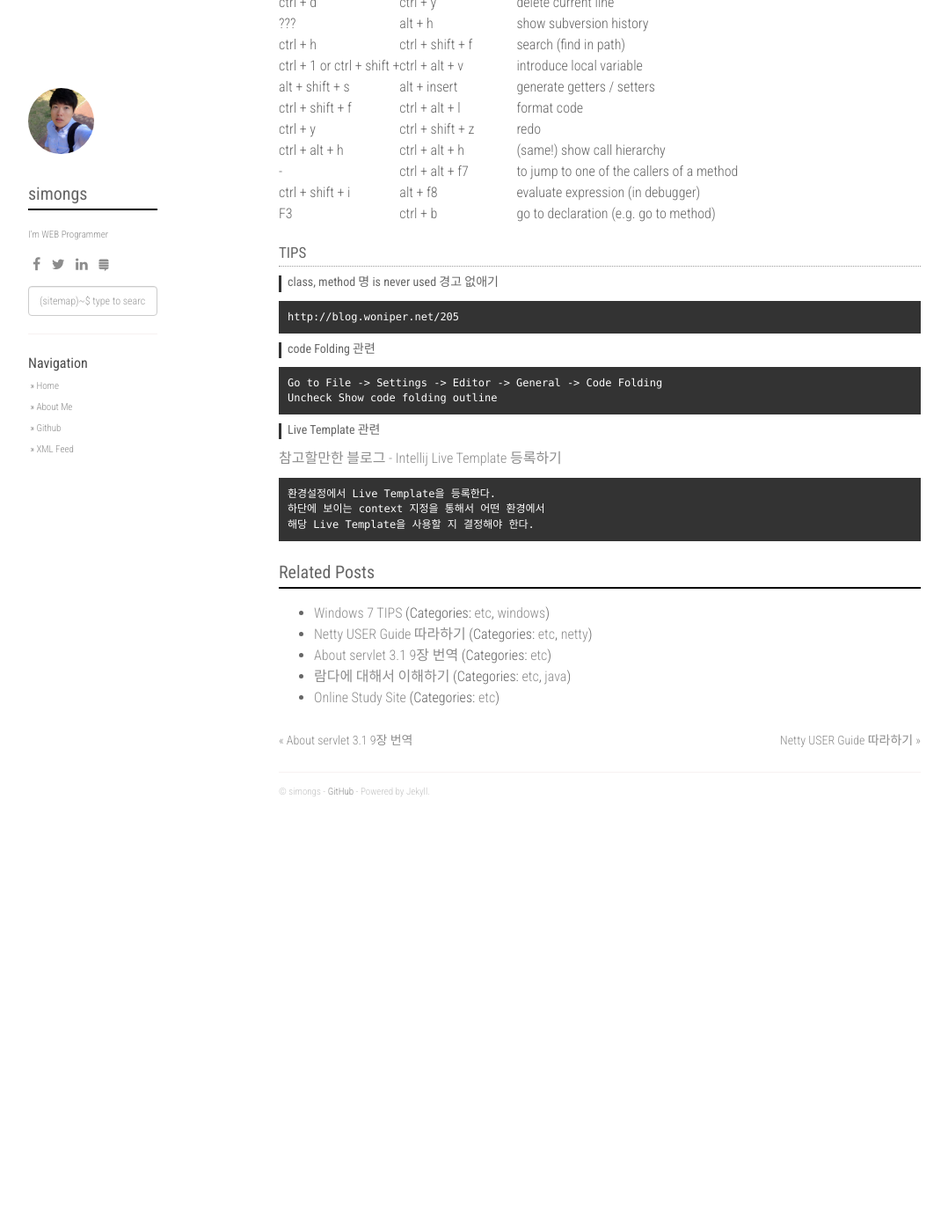
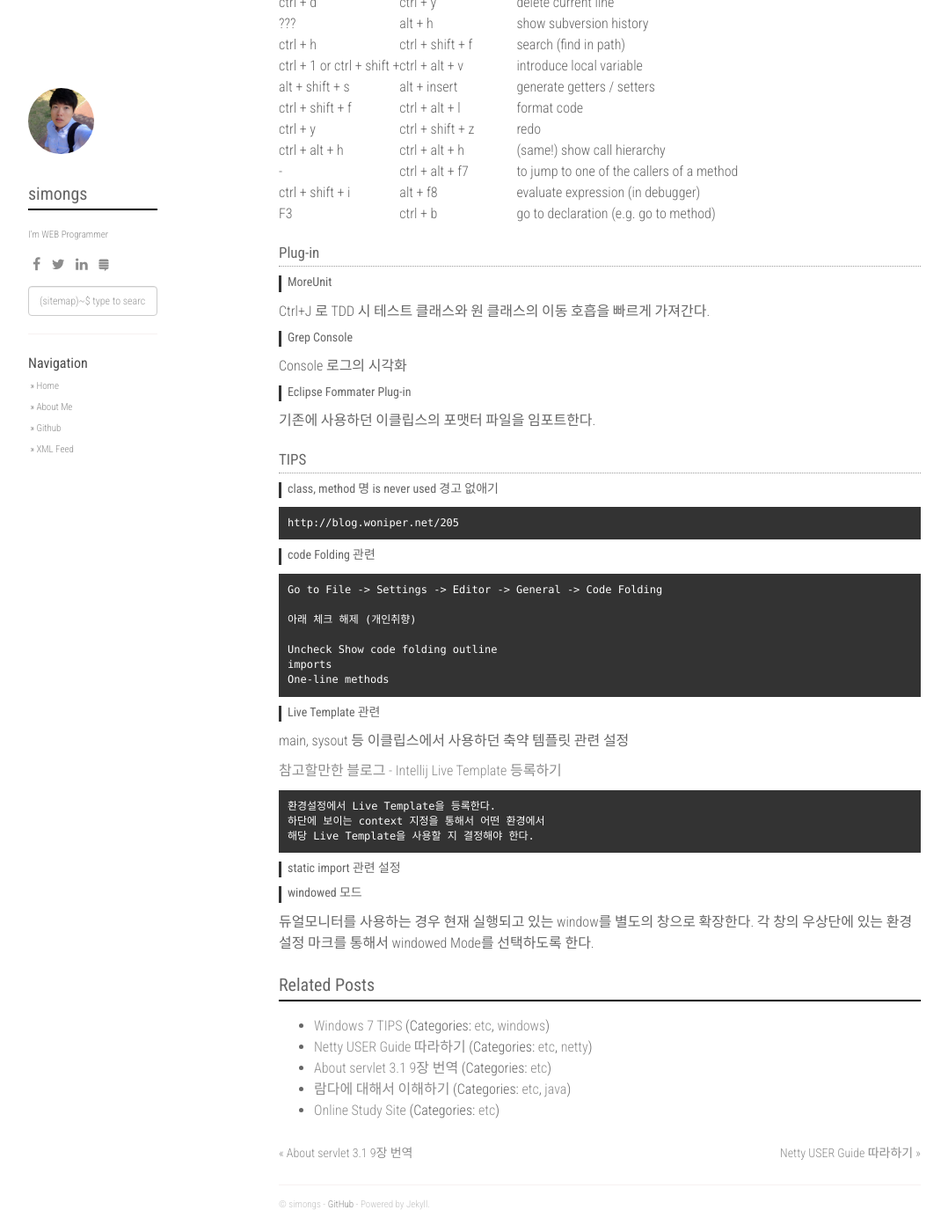
Before and after one commit to simongs/simongs.github.io, a Jekyll site: the page built from _posts/2016-10-25-IntelliJ_TIPS.markdown, in a window 1280 px wide and 1400 px high, scrolled down 548 px. Shown: the whole window at 88% size, without its empty margins (53-1131 px from the left). Built offline with Jekyll 4.4.1, drawn with Linux system fonts in a browser that asks for light colours; nearby versions of some CDN libraries; comment, search, counter and statistics services are not loaded; before the commit the page ends 1479 px from its top, so only the background shows below that.

Commit message:
변경량 커밋

```diff
--- a/_posts/2016-10-25-IntelliJ_TIPS.markdown
+++ b/_posts/2016-10-25-IntelliJ_TIPS.markdown
@@ -35,6 +35,17 @@ ctrl + alt + h	|ctrl + alt + h |(same!)	show call hierarchy
 ctrl + shift + i|	alt + f8 |	evaluate expression (in debugger)
 F3	|ctrl + b	|go to declaration (e.g. go to method)
 
+### Plug-in
+
+#### MoreUnit
+Ctrl+J 로 TDD 시 테스트 클래스와 원 클래스의 이동 호흡을 빠르게 가져간다.
+
+#### Grep Console
+Console 로그의 시각화
+
+#### Eclipse Fommater Plug-in
+기존에 사용하던 이클립스의 포맷터 파일을 임포트한다.
+
 ### TIPS
 
 #### class, method 명 is never used 경고 없애기
@@ -45,10 +56,17 @@ http://blog.woniper.net/205
 #### code Folding 관련
 ~~~
 Go to File -> Settings -> Editor -> General -> Code Folding
+
+아래 체크 해제 (개인취향)
+
 Uncheck Show code folding outline
+imports
+One-line methods
 ~~~
 
 #### Live Template 관련
+main, sysout 등 이클립스에서 사용하던 축약 템플릿 관련 설정
+
 [참고할만한 블로그 - Intellij Live Template 등록하기](http://uncle-bae.blogspot.kr/2015/09/intellij-live-template.html)
 
 ~~~
@@ -56,3 +74,9 @@ Uncheck Show code folding outline
 하단에 보이는 context 지정을 통해서 어떤 환경에서
 해당 Live Template을 사용할 지 결정해야 한다.
 ~~~
+
+#### static import 관련 설정
+
+#### windowed 모드
+듀얼모니터를 사용하는 경우 현재 실행되고 있는 window를 별도의 창으로 확장한다.
+각 창의 우상단에 있는 환경설정 마크를 통해서 windowed Mode를 선택하도록 한다.
```
Also changed, not shown: _posts/2016-11-05-windows7_tips.markdown (+15 -0 lines).
